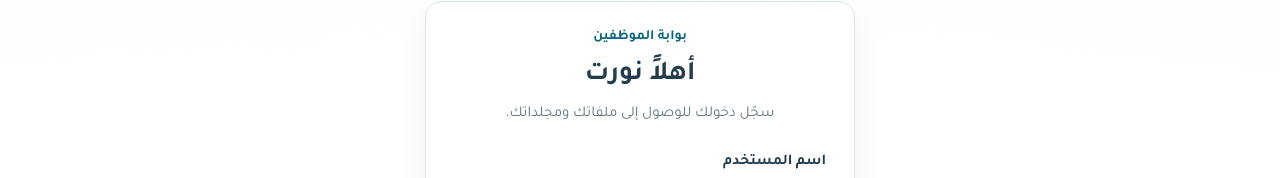
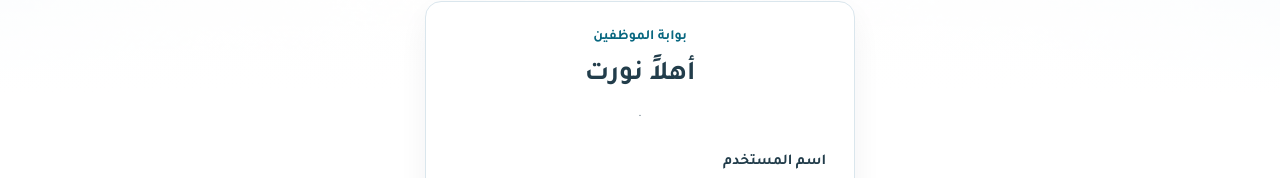
Before and after one commit to swwa71/bshrakm, a plain HTML site: page index.html in a window 1280 px wide. Shown: the part 223-401 px from the top of the page. Drawn offline with Linux system fonts and the light colour scheme.

Commit message:
Update index.html

```diff
--- a/index.html
+++ b/index.html
@@ -22,7 +22,7 @@
         <div class="login-fields" inert>
         <span class="eyebrow">بوابة الموظفين</span>
         <h1>أهلاً نورت</h1>
-        <p class="muted login-intro">سجّل دخولك للوصول إلى ملفاتك ومجلداتك.</p>
+        <p class="muted login-intro"> .</p>
         <form id="login-form">
           <label for="login-username">اسم المستخدم</label>
           <input id="login-username" name="username" autocomplete="username" maxlength="64" required>
```
